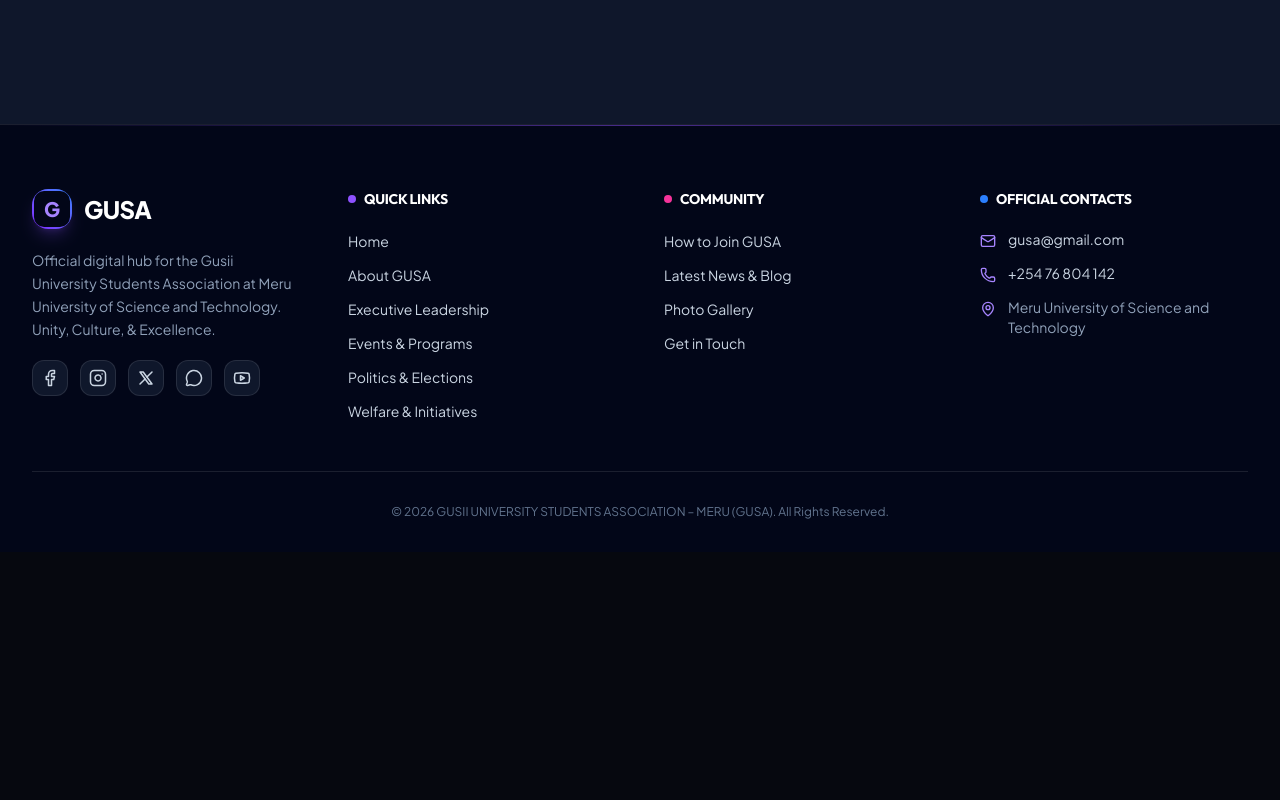
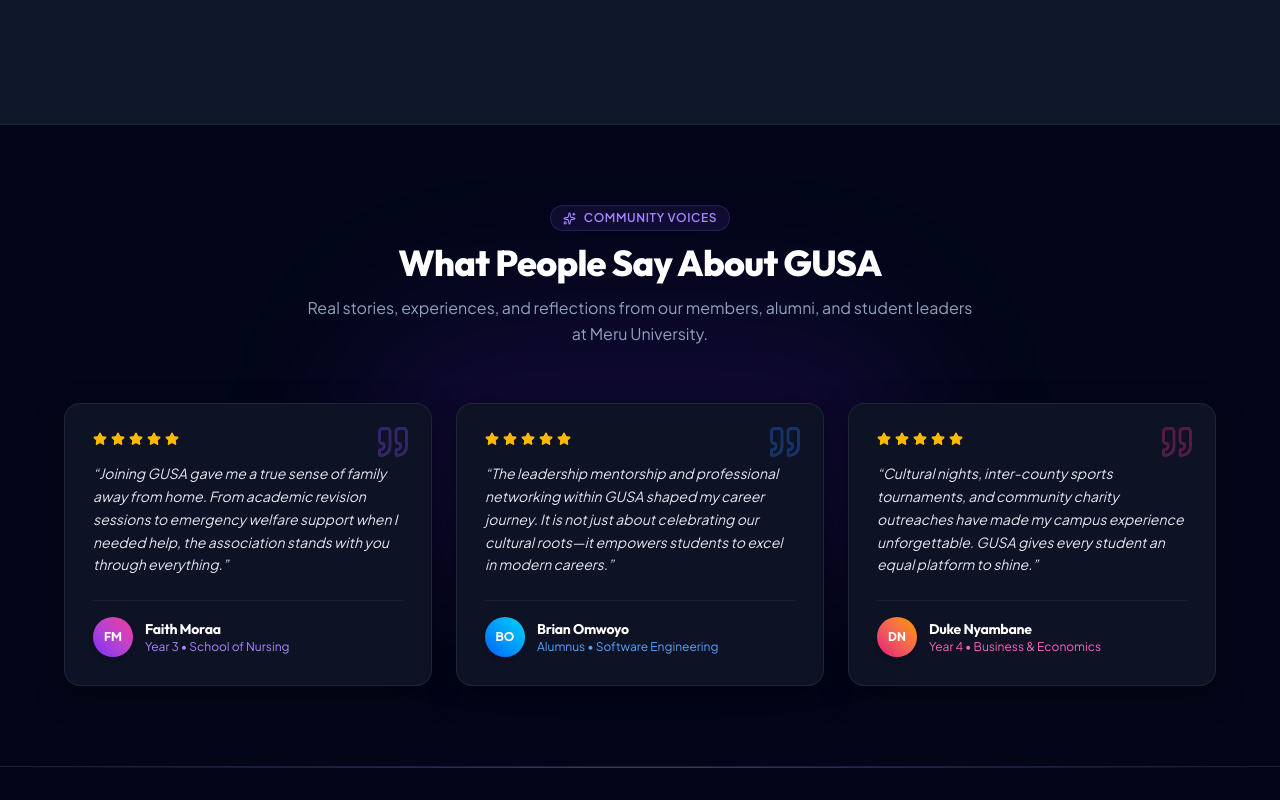
Before and after one commit to Omwenga75/gusa, a Next.js app: page / in a window 1280 px wide. Shown: the part 2300-3100 px from the top of the page. Before the commit the page ends 2852 px from the top, so only its background shows below. Built offline with nearby package versions, Linux system fonts and the light colour scheme; no server answers; the database is empty.

Commit message:
feat(home): add 'What People Say About GUSA' testimonials section below news

```diff
--- a/src/app/page.tsx
+++ b/src/app/page.tsx
@@ -9,7 +9,10 @@
   Calendar,
   MapPin,
   Image as ImageIcon,
-  ChevronRight
+  ChevronRight,
+  Quote,
+  Star,
+  Sparkles
 } from 'lucide-react';
 import Link from 'next/link';
 import prisma from '@/lib/prisma';
@@ -550,6 +553,100 @@
           </div>
         </div>
       </section>
+
+      {/* ── WHAT PEOPLE SAY ABOUT GUSA (TESTIMONIALS) ───────────────── */}
+      <section className="py-14 sm:py-20 bg-slate-950 text-white border-t border-white/10 relative overflow-hidden">
+        {/* Subtle background ambient glow */}
+        <div className="absolute top-1/2 left-1/2 -translate-x-1/2 -translate-y-1/2 w-[600px] h-[300px] bg-violet-600/10 rounded-full blur-3xl pointer-events-none" />
+
+        <div className="container mx-auto px-4 relative z-10">
+          <div className="text-center max-w-2xl mx-auto mb-10 sm:mb-14">
+            <div className="inline-flex items-center gap-2 px-3 py-1 rounded-full bg-violet-500/10 border border-violet-500/20 text-violet-400 text-xs font-semibold uppercase tracking-wider mb-3">
+              <Sparkles size={13} /> Community Voices
+            </div>
+            <h2 className="text-2xl sm:text-3xl md:text-4xl font-extrabold text-white mb-3">
+              What People Say About GUSA
+            </h2>
+            <p className="text-slate-400 text-sm sm:text-base leading-relaxed">
+              Real stories, experiences, and reflections from our members, alumni, and student leaders at Meru University.
+            </p>
+          </div>
+
+          <div className="grid grid-cols-1 md:grid-cols-3 gap-6 max-w-6xl mx-auto">
+            {/* Card 1 */}
+            <div className="glass-card p-6 sm:p-7 rounded-2xl bg-slate-900/70 border border-white/10 hover:border-violet-500/40 transition-all flex flex-col justify-between relative group hover:shadow-xl hover:shadow-violet-950/40">
+              <Quote className="text-violet-500/30 absolute top-5 right-5 group-hover:text-violet-500/50 transition-colors" size={36} />
+              <div>
+                <div className="flex items-center gap-1 text-amber-400 mb-4">
+                  {[...Array(5)].map((_, i) => (
+                    <Star key={i} size={14} fill="currentColor" />
+                  ))}
+                </div>
+                <p className="text-slate-200 text-sm leading-relaxed italic mb-6">
+                  &ldquo;Joining GUSA gave me a true sense of family away from home. From academic revision sessions to emergency welfare support when I needed help, the association stands with you through everything.&rdquo;
+                </p>
+              </div>
+              <div className="flex items-center gap-3 pt-4 border-t border-white/5">
+                <div className="w-10 h-10 rounded-full bg-gradient-to-tr from-violet-600 to-pink-500 flex items-center justify-center text-xs font-black text-white shrink-0 shadow-md">
+                  FM
+                </div>
+                <div className="min-w-0">
+                  <h4 className="text-white font-bold text-sm truncate">Faith Moraa</h4>
+                  <p className="text-violet-400 text-xs truncate">Year 3 • School of Nursing</p>
+                </div>
+              </div>
+            </div>
+
+            {/* Card 2 */}
+            <div className="glass-card p-6 sm:p-7 rounded-2xl bg-slate-900/70 border border-white/10 hover:border-blue-500/40 transition-all flex flex-col justify-between relative group hover:shadow-xl hover:shadow-blue-950/40">
+              <Quote className="text-blue-500/30 absolute top-5 right-5 group-hover:text-blue-500/50 transition-colors" size={36} />
+              <div>
+                <div className="flex items-center gap-1 text-amber-400 mb-4">
+                  {[...Array(5)].map((_, i) => (
+                    <Star key={i} size={14} fill="currentColor" />
+                  ))}
+                </div>
+                <p className="text-slate-200 text-sm leading-relaxed italic mb-6">
+                  &ldquo;The leadership mentorship and professional networking within GUSA shaped my career journey. It is not just about celebrating our cultural roots—it empowers students to excel in modern careers.&rdquo;
+                </p>
+              </div>
+              <div className="flex items-center gap-3 pt-4 border-t border-white/5">
+                <div className="w-10 h-10 rounded-full bg-gradient-to-tr from-blue-600 to-cyan-400 flex items-center justify-center text-xs font-black text-white shrink-0 shadow-md">
+                  BO
+                </div>
+                <div className="min-w-0">
+                  <h4 className="text-white font-bold text-sm truncate">Brian Omwoyo</h4>
+                  <p className="text-blue-400 text-xs truncate">Alumnus • Software Engineering</p>
+                </div>
+              </div>
+            </div>
+
+            {/* Card 3 */}
+            <div className="glass-card p-6 sm:p-7 rounded-2xl bg-slate-900/70 border border-white/10 hover:border-pink-500/40 transition-all flex flex-col justify-between relative group hover:shadow-xl hover:shadow-pink-950/40">
+              <Quote className="text-pink-500/30 absolute top-5 right-5 group-hover:text-pink-500/50 transition-colors" size={36} />
+              <div>
+                <div className="flex items-center gap-1 text-amber-400 mb-4">
+                  {[...Array(5)].map((_, i) => (
+                    <Star key={i} size={14} fill="currentColor" />
+                  ))}
+                </div>
+                <p className="text-slate-200 text-sm leading-relaxed italic mb-6">
+                  &ldquo;Cultural nights, inter-county sports tournaments, and community charity outreaches have made my campus experience unforgettable. GUSA gives every student an equal platform to shine.&rdquo;
+                </p>
+              </div>
+              <div className="flex items-center gap-3 pt-4 border-t border-white/5">
+                <div className="w-10 h-10 rounded-full bg-gradient-to-tr from-pink-600 to-amber-500 flex items-center justify-center text-xs font-black text-white shrink-0 shadow-md">
+                  DN
+                </div>
+                <div className="min-w-0">
+                  <h4 className="text-white font-bold text-sm truncate">Duke Nyambane</h4>
+                  <p className="text-pink-400 text-xs truncate">Year 4 • Business & Economics</p>
+                </div>
+              </div>
+            </div>
+          </div>
+        </div>
+      </section>
     </PublicLayout>
   );
 }
```
